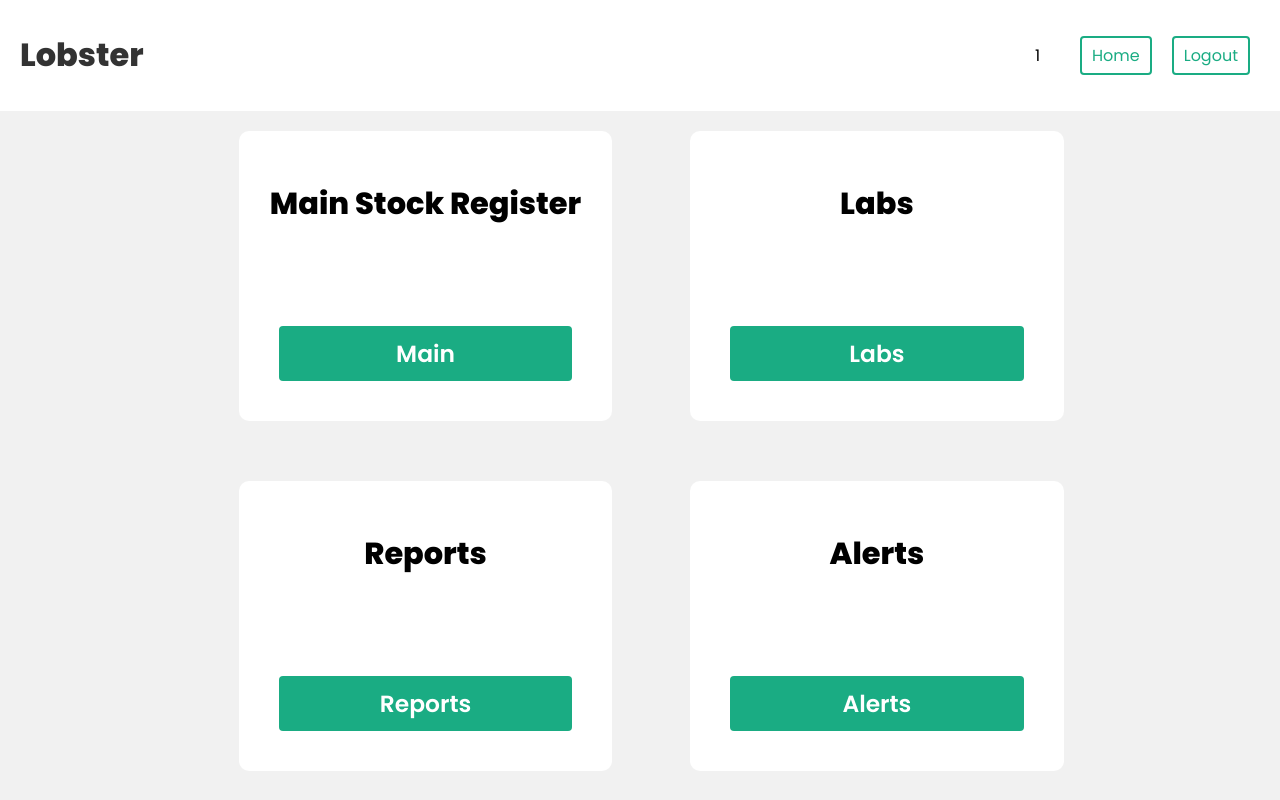
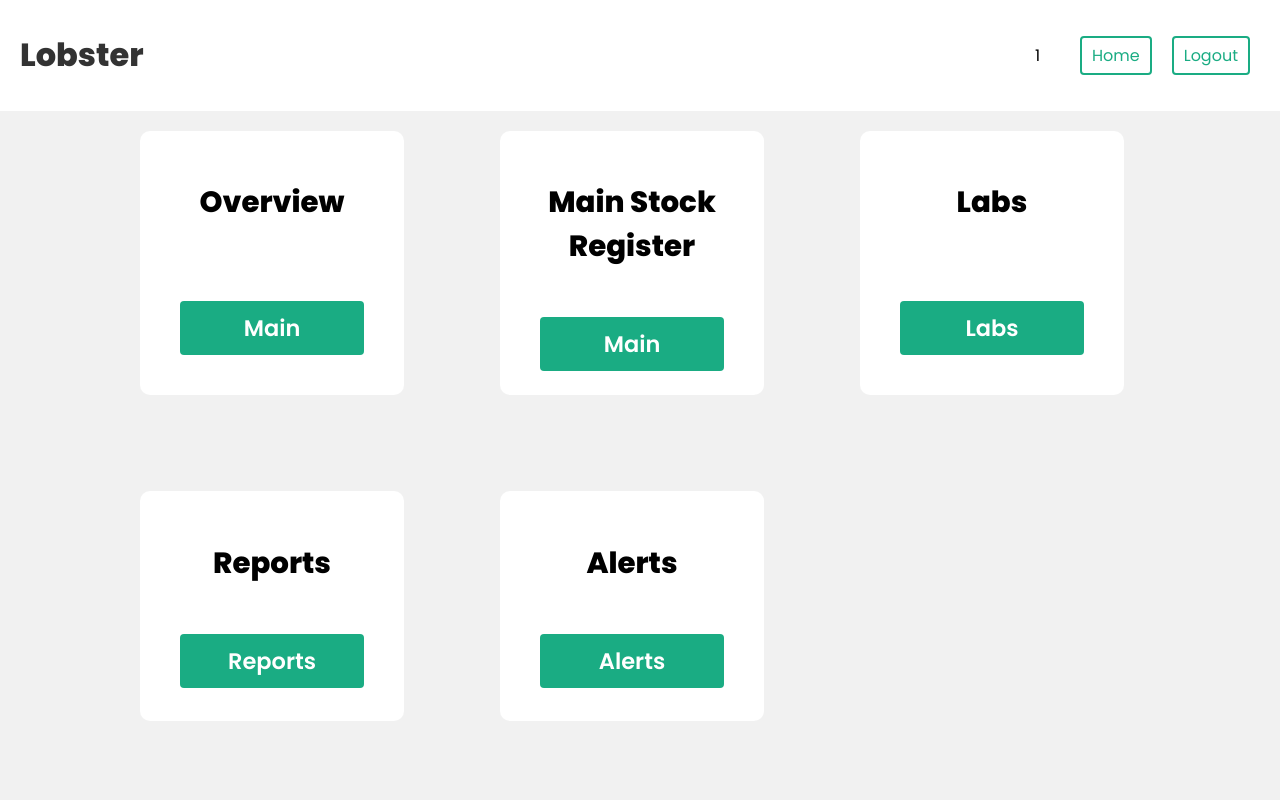
Before and after one commit to Gokul-A-S/lobster, a React (Create React App) app in the folder client/: page /login in a window 1280 px wide. Built offline with nearby package versions, Linux system fonts and the light colour scheme; sample sign-in values are in the browser's storage; what @react-pdf/renderer would draw is missing.

Commit message:
Added Overview page

```diff
--- a/client/src/index.css
+++ b/client/src/index.css
@@ -60,17 +60,17 @@ header span {
 
 .home-pages .dashboard {
   display: grid;
-  grid-template-columns: 1fr 1fr;
-  gap: 100px;
-  height: 75vh;
+  grid-template-columns: 1fr 1fr 1fr;
+  gap: 80px;
+  height: 50vh;
   justify-content: center;
-  font-size: 26px;
+  font-size: 25px;
 }
 
 .home-pages .container {
   background-color: #ffffff;
-  height: 100%;
-  width: 95%;
+  height: 80%;
+  width: 80%;
   padding: 20px;
   justify-content: space-between;
   border-radius: 10px;
--- a/client/src/pages/Home.js
+++ b/client/src/pages/Home.js
@@ -5,6 +5,10 @@ const Home = () => {
     return (
         <div className="home-pages">
             <div className="dashboard">
+            <div className="container">
+                    <h3>Overview</h3>
+                    <Link to="/overview">Main</Link>
+                </div>
                 <div className="container">
                     <h3>Main Stock Register</h3>
                     <Link to="/main">Main</Link>
```
Also changed, not shown: client/src/pages/Overview.js (added).
